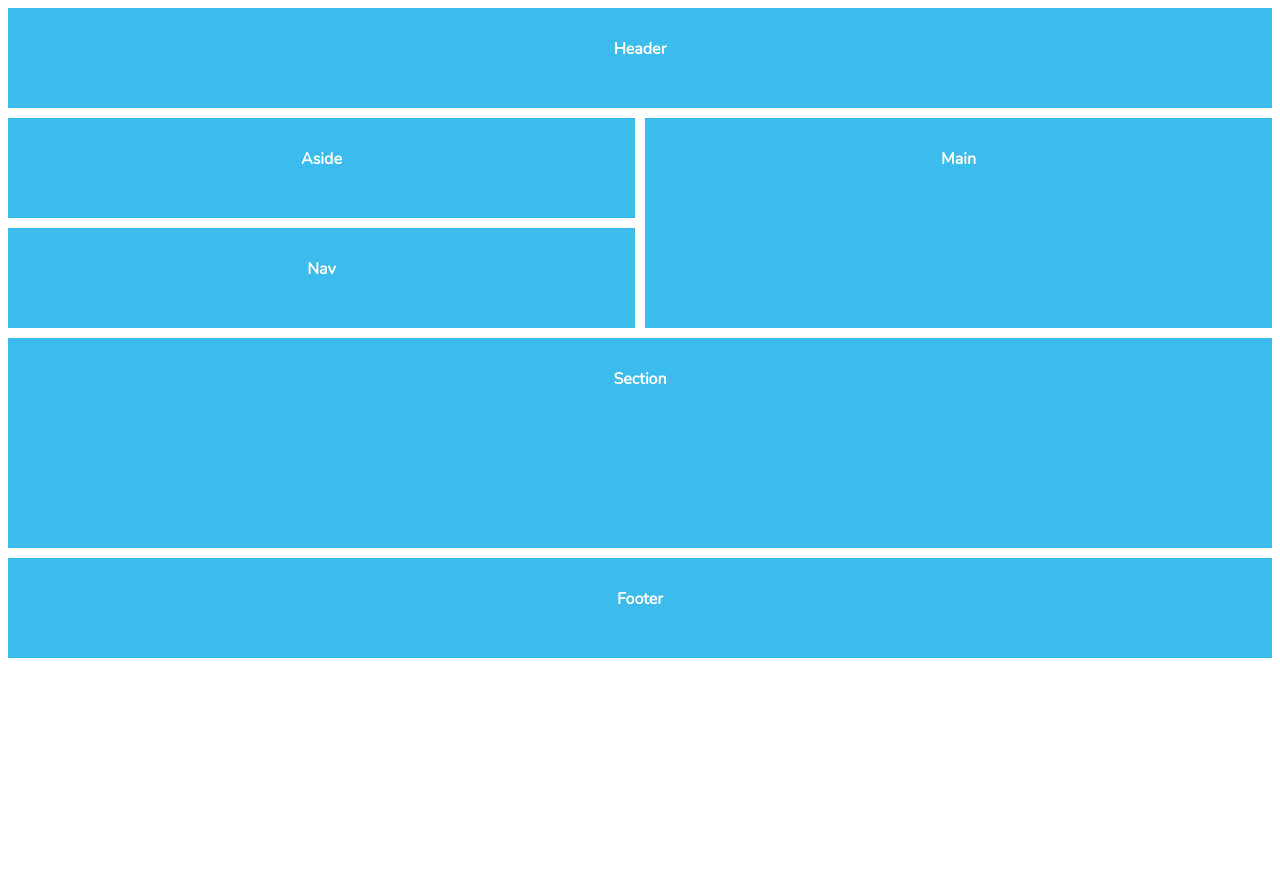
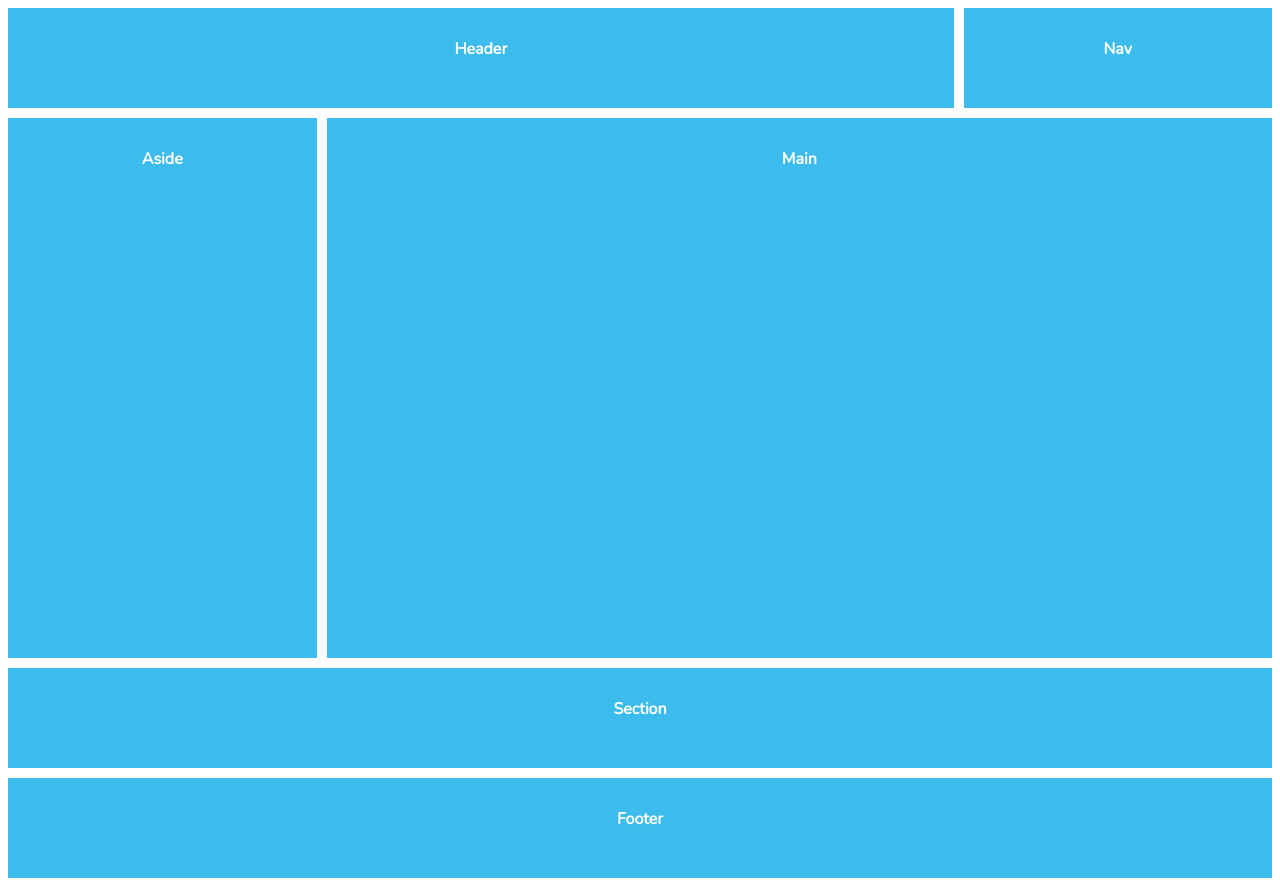
Before and after one commit to doxuan994/css-grid-playground, a plain HTML site: page index.html in a window 1280 px wide. Before the commit the page ends 800 px from the top, so only its background shows below. Drawn offline with nearby package versions, Linux system fonts and the light colour scheme.

Commit message:
Playaround with mosaic layout.

```diff
--- a/css/style.css
+++ b/css/style.css
@@ -32,11 +32,14 @@ body {
         /* max-width: 960px; */
         margin: 0 auto;
 
+        /* Make better main to display more content */
         grid-template-areas:
-        "header header header header"
-        "aside aside main main"
-        "nav nav main main"
-        "section section section section"
+        "header header header nav"
+        "aside main main main"
+        "aside main main main"
+        "aside main main main"
+        "aside main main main"
+        "aside main main main"
         "section section section section"
         "footer footer footer footer";
     }
```
Also changed, not shown: index.html (line endings or trailing spaces).
